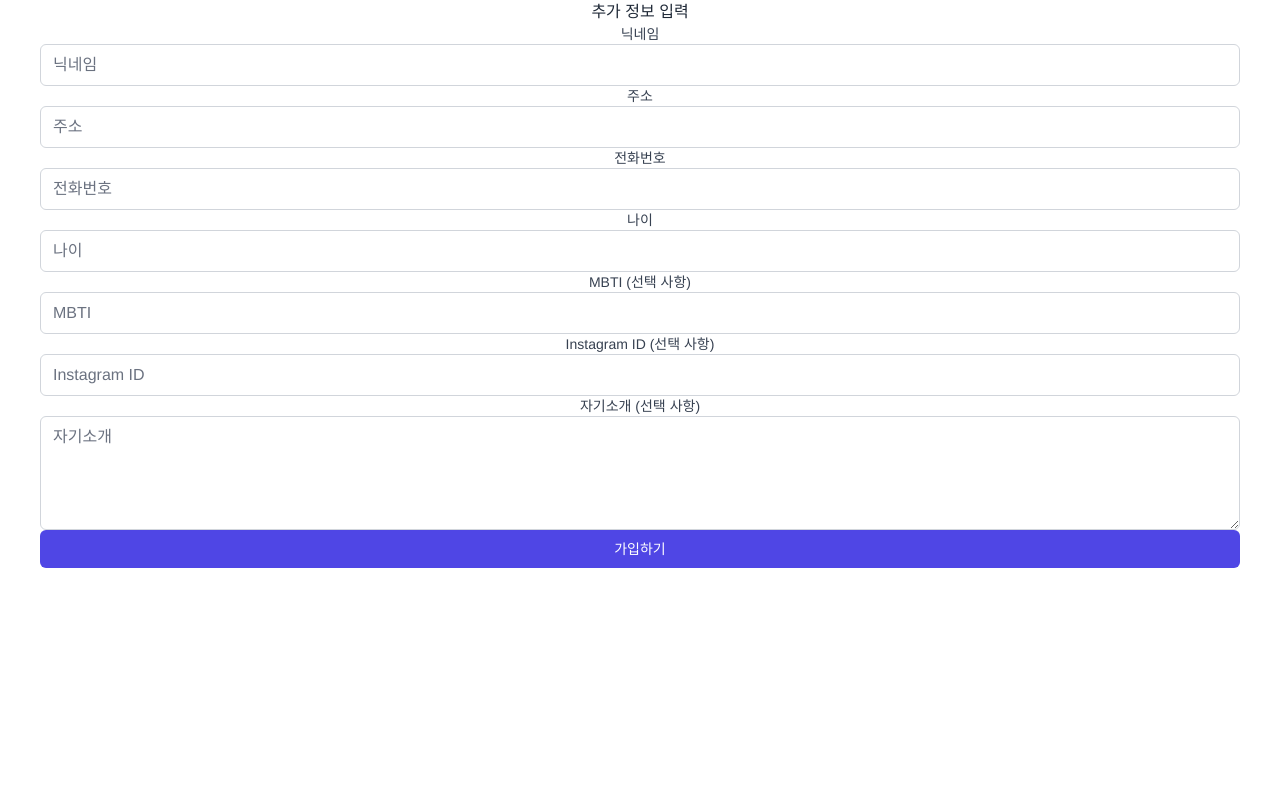
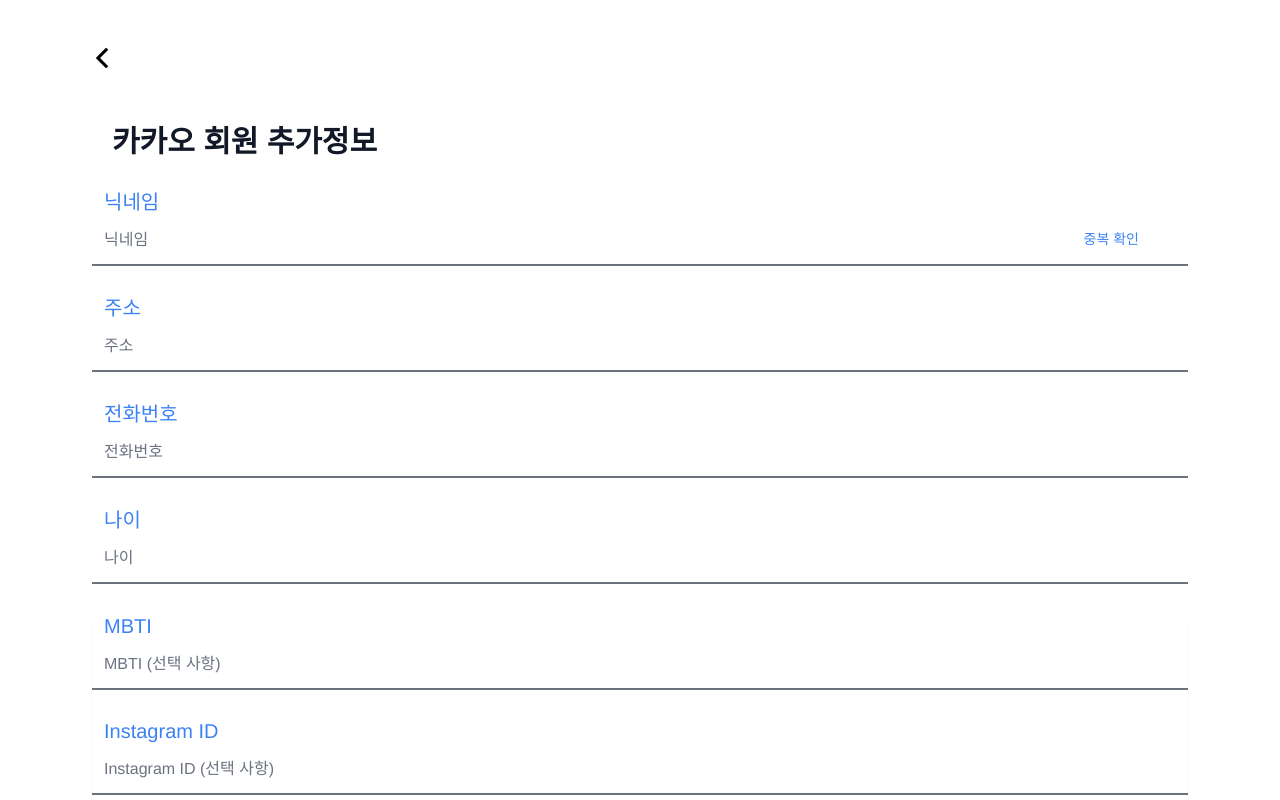
Before and after one commit to zerobase-I/GoTogether-FE, a React (Vite) app: page /member/KakaoSignUp in a window 1280 px wide. Shown: the top 800 px of the page. Built offline with nearby package versions, Linux system fonts and the light colour scheme.

Commit message:
develop 브랜치 pull하기 : baseURL 변경

```diff
--- a/src/api/authService.js
+++ b/src/api/authService.js
@@ -2,13 +2,13 @@
 
 // axios 인스턴스 생성
 export const apiClient = axios.create({
-  baseURL: 'http://49.50.167.227:8080/api/',
+  baseURL: 'https://gotogether.site/api',
 });
 
 // 로그인 요청 함수
 export const signIn = async (email, password) => {
   try {
-    const response = await apiClient.post('auth/signIn', {
+    const response = await apiClient.post('/auth/signIn', {
       email,
       password,
     });
@@ -23,7 +23,7 @@
 // 사용자 정보 요청 함수
 export const getUserDetails = async (accessToken) => {
   try {
-    const response = await apiClient.get('member/myProfile', {
+    const response = await apiClient.get('/member/myProfile', {
       headers: {
         Authorization: `Bearer ${accessToken}`,
       },
--- a/src/api/chatroom.js
+++ b/src/api/chatroom.js
@@ -1,4 +1,9 @@
 import axios from 'axios';
+
+const apiClient = axios.create({
+  baseURL: 'https://gotogether.site/api/',
+
+});
 
 // 채팅방 생성
 export const createChatroom = async (postId) => {
--- a/src/api/chatroomList-api.js
+++ b/src/api/chatroomList-api.js
@@ -1,8 +1,12 @@
 import axios from 'axios';
+const apiClient = axios.create({
+  baseURL: 'http://49.50.167.227:8080/api/',
+
+});
 
 export const getChatRoomLists = async () => {
   try {
-    const response = await axios.get('/api/chat-room/my-list');
+    const response = await apiClient.get('/api/chat-room/my-list');
     console.log(response.data);
     return response.data;
   } catch (error) {
--- a/src/api/kakaoAuthAPI.js
+++ b/src/api/kakaoAuthAPI.js
@@ -1,11 +1,11 @@
 import axios from 'axios';
 
-const API_BASE_URL = 'http://49.50.167.227:8080/api';
+const API_BASE_URL = 'https://www.gotogether.site/api/';
 
 // 카카오 회원가입을 위해 서버에 추가 정보를 전송하는 함수
 export const signUpWithKakao = async (userInfo) => {
   try {
-    const response = await axios.post(`${API_BASE_URL}/auth/kakao/signUp`, userInfo, {
+    const response = await axios.post(`${API_BASE_URL}auth/kakao/signUp`, userInfo, {
       headers: {
         'Content-Type': 'application/json' // Content-Type을 application/json으로 설정
       }
@@ -19,7 +19,7 @@
 // 카카오 로그인 후 서버로부터 사용자 정보를 받아오는 함수
 export const getKakaoUserInfo = async (code) => { // 코드 유효성 확인 로그
   try {
-    const response = await axios.get(`${API_BASE_URL}/auth/redirected/kakao?code=${code}`);
+    const response = await axios.get(`${API_BASE_URL}auth/redirected/kakao?code=${code}`);
     return response.data;
   } catch (error) {
     console.error('Error fetching Kakao user info:', error.response ? error.response.data : error); // 오류 발생 시 더 자세한 로그
--- a/src/api/signUpAPI.js
+++ b/src/api/signUpAPI.js
@@ -1,7 +1,7 @@
 import axios from 'axios';
 
 const apiClient = axios.create({
-  baseURL: 'http://49.50.167.227:8080/api/',
+  baseURL: 'https://gotogether.site/api/',
 
 });
 const signUpAPI = {
--- a/src/pages/Auth.jsx
+++ b/src/pages/Auth.jsx
@@ -46,9 +46,6 @@
         <Link to="/member/signup" className="mt-10 m-autoa flex justify-center">
             <button className="btn mb-2 rounded-md relative block w-28 px-3 py-1 border-none text-gray-900 rounded-t-md focus:outline-none focus:ring-indigo-500 focus:border-indigo-500 focus:z-10 sm:text-sm">회원가입</button>
           </Link>
-          <Link to="" className="mt-10 m-autoa flex justify-center">
-            <button className="btn mb-2 rounded-md relative block w-28 px-3 py-1 border-none text-gray-900 bg-yellow-300 rounded-t-md focus:outline-none focus:ring-indigo-500 focus:border-indigo-500 focus:z-10 sm:text-sm"><span>KaKao</span><br/><span>회원가입</span></button>
-          </Link>
         </div>
         <div className="text-white mt-14 text-left text-base">
           로그인 시 같이가요의{' '}
--- a/src/pages/KakaoSignUp.jsx
+++ b/src/pages/KakaoSignUp.jsx
@@ -1,12 +1,12 @@
 import React, { useState,useEffect } from 'react';
-import { useNavigate, useLocation } from 'react-router-dom';
+import { useNavigate, useLocation, Link } from 'react-router-dom';
 import { useQuery } from '@tanstack/react-query';
 import { getKakaoUserInfo, signUpWithKakao } from '/src/api/kakaoAuthAPI';
-
+import signUpAPI from '/src/api/signUpAPI.js';
 const KakaoSignUp = () => {
-
-
-
+     const [isNicknameAvailable, setIsNicknameAvailable] = useState('');
+    const [phoneNumber, setPhoneNumber] = useState('');
+    const [isNicknameChecked, setIsNicknameChecked] = useState('');
     const navigate = useNavigate();
     const location = useLocation();
     const kakaoUserInfo = location.state?.userInfo;
@@ -74,28 +74,84 @@
     }
   };
 
+  const handleCheckNickname = async () => {
+    try {
+      const response = await signUpAPI.checkNickname(userInput.nickname);
+      const isAvailable = response.data;
+      console.log(`닉네임 중복 확인 응답:`, response.data);
+      setIsNicknameAvailable(isAvailable);
+      setIsNicknameChecked(isAvailable ? false : true);
+      alert(
+        isAvailable
+          ? '이미 사용중인 닉네임입니다.'
+          : '사용 가능한 닉네임입니다.',
+      );
+    } catch (error) {
+      console.error('닉네임 중복 체크 실패:', error);
+      console.log(error.response.data);
+    }
+  };
+
+  const formatPhoneNumber = (phoneNumber) => {
+    const cleaned = phoneNumber.replace(/\D/g, '');
+    const match = cleaned.match(/^(\d{3})(\d{3,4})(\d{4})$/);
+    if (match) {
+      return `${match[1]}-${match[2]}-${match[3]}`;
+    }
+    return phoneNumber;
+  };
+
+  const handlePhoneNumberChange = (e) => {
+    const formattedNumber = formatPhoneNumber(e.target.value);
+    setUserInput({ ...userInput, phoneNumber: formattedNumber });
+  };
+
   return (
+  <div className="min-h-screen ml-5 mr-5 bg-white flex flex-col justify-center py-12 sm:px-6 lg:px-8">
+      <Link to="/member">
+        <div className="left-6 top-14 w-5">
+          <img src="/src/assets/left-arrow.png" alt="왼쪽 화살표" />
+        </div>
+      </Link>
+    <div className="sm:mx-auto sm:w-full sm:max-w-md">
+     <h2 className="ml-5 mt-14 mb-7 text-3xl flex item-start font-extrabold text-gray-900">
+          카카오 회원 추가정보
+        </h2>
+      <form onSubmit={handleSubmit}>
+
+         <div className="relative">
             <div>
-      <h2>추가 정보 입력</h2>
-      <form onSubmit={handleSubmit}>
-        {/* 각 입력 필드 구현 */}
-         <div>
-    <label htmlFor="nickname" className="block text-sm font-medium text-gray-700">
-      닉네임
-    </label>
+              <h2 className="flex ml-3 text-xl text-blue-500">닉네임</h2>
               <input
                 id="nickname"
                 name="nickname"
                 type="text"
                 required
-      className="appearance-none rounded-md block w-full px-3 py-2 border border-gray-300 placeholder-gray-500 text-gray-900 focus:outline-none focus:ring-indigo-500 focus:border-indigo-500 focus:z-10 sm:text-sm"
+                className="aappearance-none mb-7 rounded-none block m-auto w-full px-3 py-3 border-b-2 border-gray-500 placeholder-gray-500 text-gray-900 rounded-t-md focus:outline-none focus:ring-indigo-500 focus:border-indigo-500 focus:z-10 sm:text-sm"
                 placeholder="닉네임"
                 value={userInput.nickname}
                 onChange={handleChange}
               />
+              <div>
+                <button
+                  type="button"
+                  disabled={!userInput.nickname.trim()}
+                  onClick={handleCheckNickname}
+                  className="z-10 absolute top-7 mt-1 right-8 self-end py-2 px-4 border border-transparent text-sm font-medium rounded-md text-blue-500 bg-transparent"
+                >
+                  중복 확인
+                </button>
+              </div>
+              {isNicknameChecked && (
+                <span className="text-blue-500 absolute top-10 right-5">
+                  ✔
+                </span>
+              )}
+            </div>
           </div>
          <div>
-    <label htmlFor="address" className="block text-sm font-medium text-gray-700">
+            <h2 className="flex ml-3 text-xl text-blue-500">주소</h2>
+            <label htmlFor="address" className="sr-only">
               주소
             </label>
             <input
@@ -103,94 +159,104 @@
               name="address"
               type="text"
               required
-      className="appearance-none rounded-md block w-full px-3 py-2 border border-gray-300 placeholder-gray-500 text-gray-900 focus:outline-none focus:ring-indigo-500 focus:border-indigo-500 focus:z-10 sm:text-sm"
+              className="appearance-none mb-7 rounded-none block m-auto w-full px-3 py-3 border-b-2 border-gray-500 placeholder-gray-500 text-gray-900 rounded-t-md focus:outline-none focus:ring-indigo-500 focus:border-indigo-500 focus:z-10 sm:text-sm"
               placeholder="주소"
               value={userInput.address}
               onChange={handleChange}
             />
           </div>
          <div>
-    <label htmlFor="phoneNumber" className="block text-sm font-medium text-gray-700">
+            <h2 className="flex ml-3 text-xl text-blue-500">전화번호</h2>
+            <label htmlFor="phone" className="sr-only">
               전화번호
             </label>
            <input
-      id="phoneNumber"
-      name="phoneNumber"
-      type="text"
+              id="phone"
+              name="phoneNumber" // 필드의 name을 'phoneNumber'으로 변경하여 handleChange 함수와 일관성 유지
+              type="tel"
               required
-      className="appearance-none rounded-md block w-full px-3 py-2 border border-gray-300 placeholder-gray-500 text-gray-900 focus:outline-none focus:ring-indigo-500 focus:border-indigo-500 focus:z-10 sm:text-sm"
+              className="appearance-none mb-7 rounded-none block m-auto w-full px-3 py-3 border-b-2 border-gray-500 placeholder-gray-500 text-gray-900 rounded-t-md focus:outline-none focus:ring-indigo-500 focus:border-indigo-500 focus:z-10 sm:text-sm"
               placeholder="전화번호"
-      value={userInput.phoneNumber}
-      onChange={handleChange}
+              value={userInput.phoneNumber} // 이 부분을 userInput 상태의 phoneNumber 속성을 참조하도록 수정
+              onChange={handlePhoneNumberChange} // handlePhoneNumberChange 함수 사용
             />
           </div>
        <div>
-    <label htmlFor="age" className="block text-sm font-medium text-gray-700">
+            <h2 className="flex ml-3 text-xl text-blue-500">나이</h2>
+            <label htmlFor="age" className="sr-only">
               나이
             </label>
             <input
               id="age"
               name="age"
-      type="number"
+              type="text"
               required
-      className="appearance-none rounded-md block w-full px-3 py-2 border border-gray-300 placeholder-gray-500 text-gray-900 focus:outline-none focus:ring-indigo-500 focus:border-indigo-500 focus:z-10 sm:text-sm"
+              className="appearance-none mb-7 rounded-none block m-auto w-full px-3 py-3 border-b-2 border-gray-500 placeholder-gray-500 text-gray-900 rounded-t-md focus:outline-none focus:ring-indigo-500 focus:border-indigo-500 focus:z-10 sm:text-sm"
               placeholder="나이"
               value={userInput.age}
               onChange={handleChange}
             />
           </div>
+       <div className="rounded-md shadow-sm -space-y-px">
             <div>
-    <label htmlFor="mbti" className="block text-sm font-medium text-gray-700">
-      MBTI (선택 사항)
+              <h2 className="flex ml-3 text-xl text-blue-500">MBTI</h2>
+              <label htmlFor="mbti" className="sr-only">
+                MBTI
               </label>
               <input
                 id="mbti"
                 name="mbti"
                 type="text"
-      className="appearance-none rounded-md block w-full px-3 py-2 border border-gray-300 placeholder-gray-500 text-gray-900 focus:outline-none focus:ring-indigo-500 focus:border-indigo-500 focus:z-10 sm:text-sm"
-      placeholder="MBTI"
+                className="appearance-none mb-7 rounded-none block m-auto w-full px-3 py-3 border-b-2 border-gray-500 placeholder-gray-500 text-gray-900 rounded-t-md focus:outline-none focus:ring-indigo-500 focus:border-indigo-500 focus:z-10 sm:text-sm"
+                placeholder="MBTI (선택 사항)"
                 value={userInput.mbti}
                 onChange={handleChange}
               />
             </div>
             <div>
-    <label htmlFor="instagramId" className="block text-sm font-medium text-gray-700">
-      Instagram ID (선택 사항)
+              <h2 className="flex ml-3 text-xl text-blue-500">Instagram ID</h2>
+              <label htmlFor="instagramId" className="sr-only">
+                Instagram ID
               </label>
               <input
                 id="instagramId"
                 name="instagramId"
                 type="text"
-      className="appearance-none rounded-md block w-full px-3 py-2 border border-gray-300 placeholder-gray-500 text-gray-900 focus:outline-none focus:ring-indigo-500 focus:border-indigo-500 focus:z-10 sm:text-sm"
-      placeholder="Instagram ID"
+                className="appearance-none mb-7 rounded-none block m-auto w-full px-3 py-3 border-b-2 border-gray-500 placeholder-gray-500 text-gray-900 rounded-t-md focus:outline-none focus:ring-indigo-500 focus:border-indigo-500 focus:z-10 sm:text-sm"
+                placeholder="Instagram ID (선택 사항)"
                 value={userInput.instagramId}
-      onChange={handleChange}
+                onChange={handleChange} // 여기를 수정했습니다.
               />
             </div>
             <div>
-    <label htmlFor="description" className="block text-sm font-medium text-gray-700">
-      자기소개 (선택 사항)
+              <h2 className="flex ml-3 mb-3 text-xl text-blue-500">
+                자기소개 한마디!
+              </h2>
+              <label htmlFor="description" className="sr-only">
+                자기소개
               </label>
               <textarea
                 id="description"
                 name="description"
                 rows="4"
-      className="appearance-none rounded-md block w-full px-3 py-2 border border-gray-300 placeholder-gray-500 text-gray-900 focus:outline-none focus:ring-indigo-500 focus:border-indigo-500 sm:text-sm"
-      placeholder="자기소개"
+                className="appearance-none mb-7 block m-auto w-full px-3 py-3 border border-gray-500 placeholder-gray-500 text-gray-900 rounded-md focus:outline-none focus:ring-indigo-500 focus:border-indigo-500 focus:z-10 sm:text-sm"
+                placeholder="자기소개 (선택 사항)"
                 value={userInput.description}
                 onChange={handleChange}
               ></textarea>
             </div>
+          </div>
          <div>
             <button
               type="submit"
-              className="group relative w-full flex justify-center py-2 px-4 border border-transparent text-sm font-medium rounded-md text-white bg-indigo-600 hover:bg-indigo-700 focus:outline-none focus:ring-2 focus:ring-offset-2 focus:ring-indigo-500"
+              className="group relative w-full flex justify-center py-2 px-4 border border-transparent text-sm font-medium rounded-md text-white bg-blue-500"
             >
               가입하기
             </button>
           </div>
         </form>
       </div>
+    </div>
   );
 };
 
--- a/src/pages/Login.jsx
+++ b/src/pages/Login.jsx
@@ -57,14 +57,14 @@
 
   return (
     <>
-      <div className="min-h-screen flex justify-center bg-white py-12 px-4 sm:px-6 lg:px-8">
+      <div className="min-h-screen ml-5 mr-5 bg-white flex flex-col justify-start py-12 sm:px-6 lg:px-8">
+        <div className="sm:mx-auto sm:w-full sm:max-w-md">
+          <div>
         <Link to="/member">
-          <div className="absolute left-6 top-14 w-5">
+          <div className="left-6 top-14 w-5">
             <img src="/src/assets/left-arrow.png" alt="왼쪽 화살표" />
           </div>
         </Link>
-        <div className="max-w-md w-full space-y-8">
-          <div>
             <h2 className="ml-5 mt-14 text-3xl flex item-start font-extrabold text-gray-900">
               이메일로 로그인
             </h2>
--- a/src/pages/SignUp.jsx
+++ b/src/pages/SignUp.jsx
@@ -197,7 +197,7 @@
   return (
     <div className="min-h-screen ml-5 mr-5 bg-white flex flex-col justify-center py-12 sm:px-6 lg:px-8">
       <Link to="/member">
-        <div className="absolute left-6 top-14 w-5">
+        <div className="left-6 top-14 w-5">
           <img src="/src/assets/left-arrow.png" alt="왼쪽 화살표" />
         </div>
       </Link>
```
Lines whose indentation alone changed are shown as unchanged.
